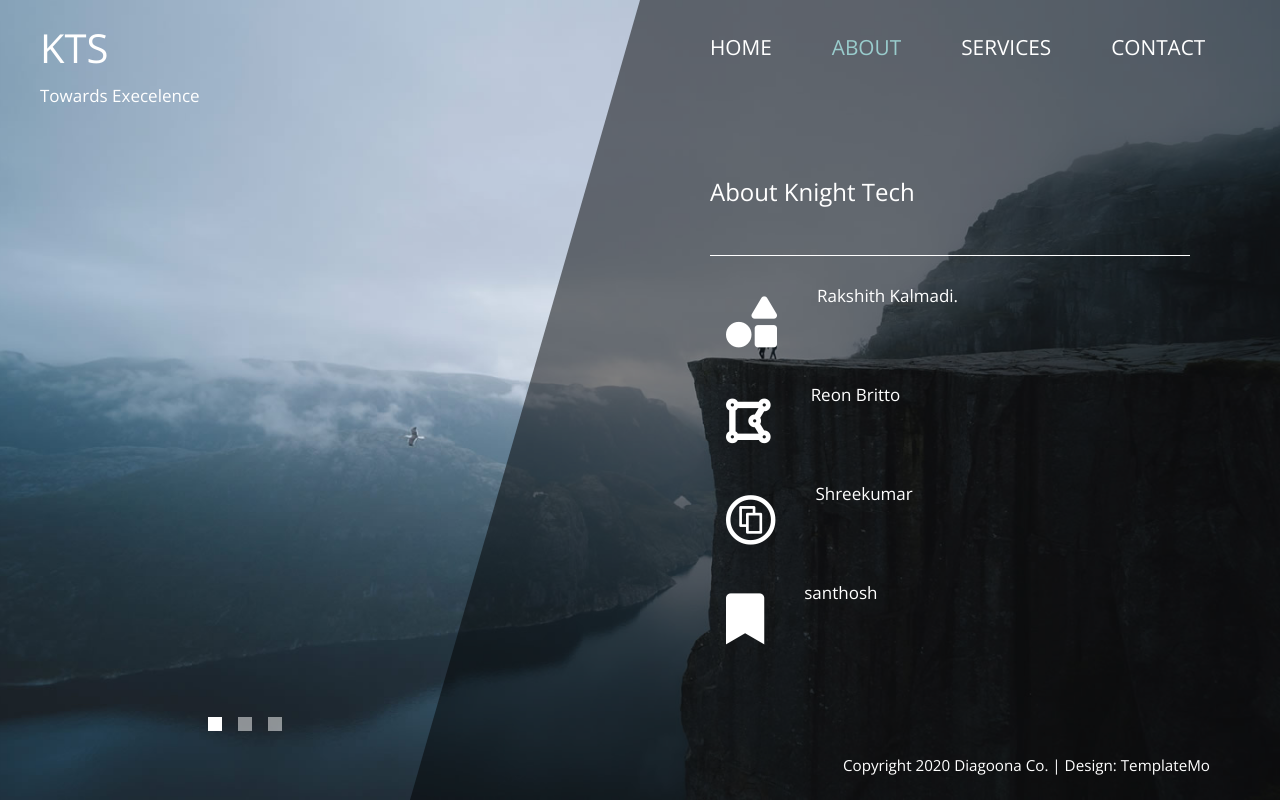
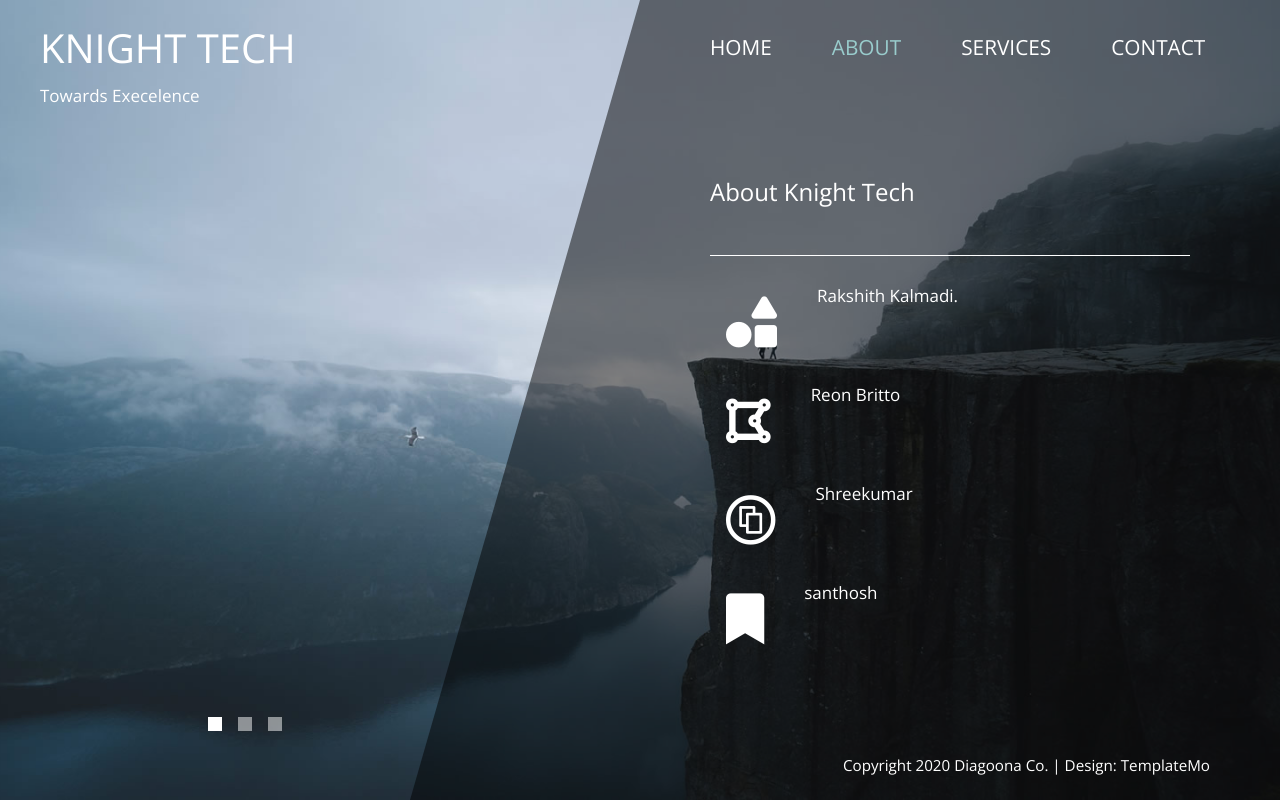
Before and after one commit to rakshithkalmadi/knighttech, a plain HTML site: page about.html in a window 1280 px wide. Drawn offline with nearby package versions, Linux system fonts and the light colour scheme.

Commit message:
Update about.html

```diff
--- a/about.html
+++ b/about.html
@@ -26,7 +26,7 @@ https://templatemo.com/tm-550-diagoona
                 <div class="tm-col-left">
                     <div class="tm-site-header media">
                         <div class="media-body">
-                            <h1 class="tm-sitename text-uppercase">kts</h1>
+                            <h1 class="tm-sitename text-uppercase">Knight Tech</h1>
                             <p class="tm-slogon">Towards Execelence</p>
                         </div>
                     </div>
```
